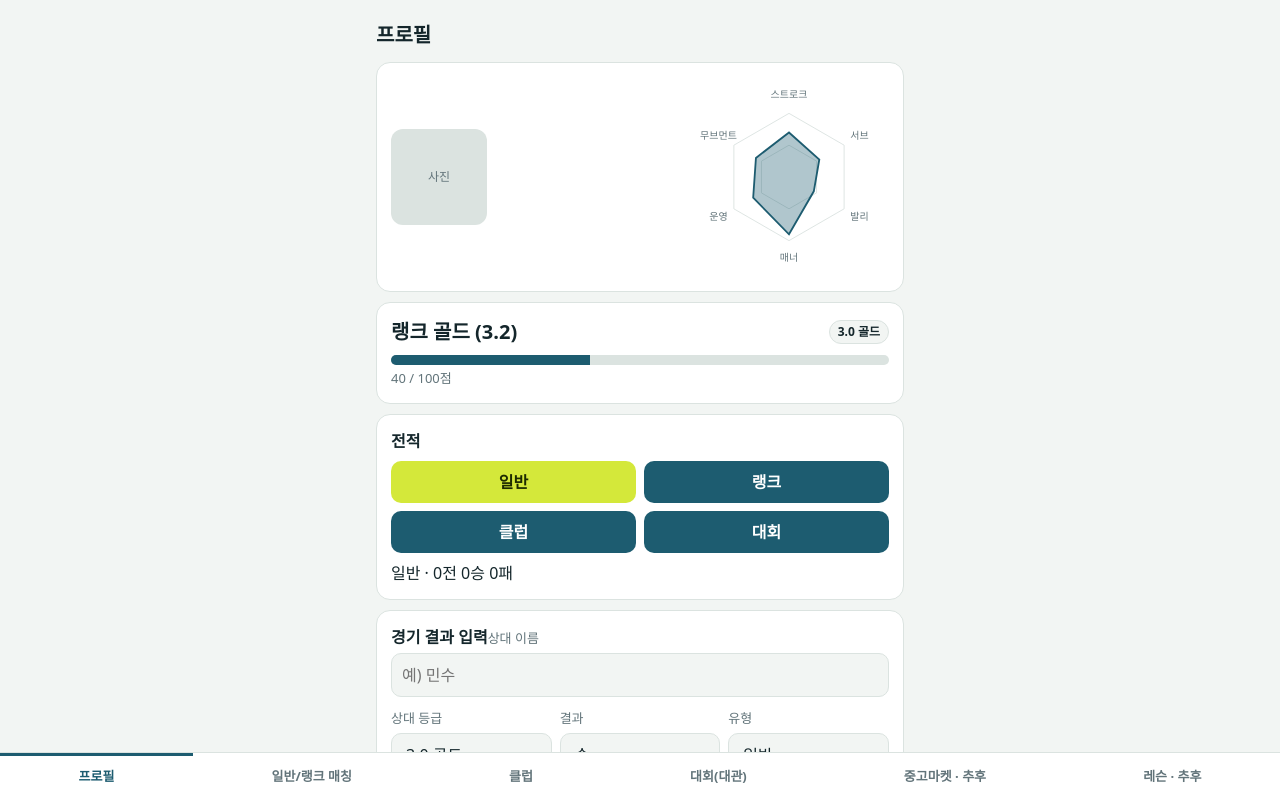
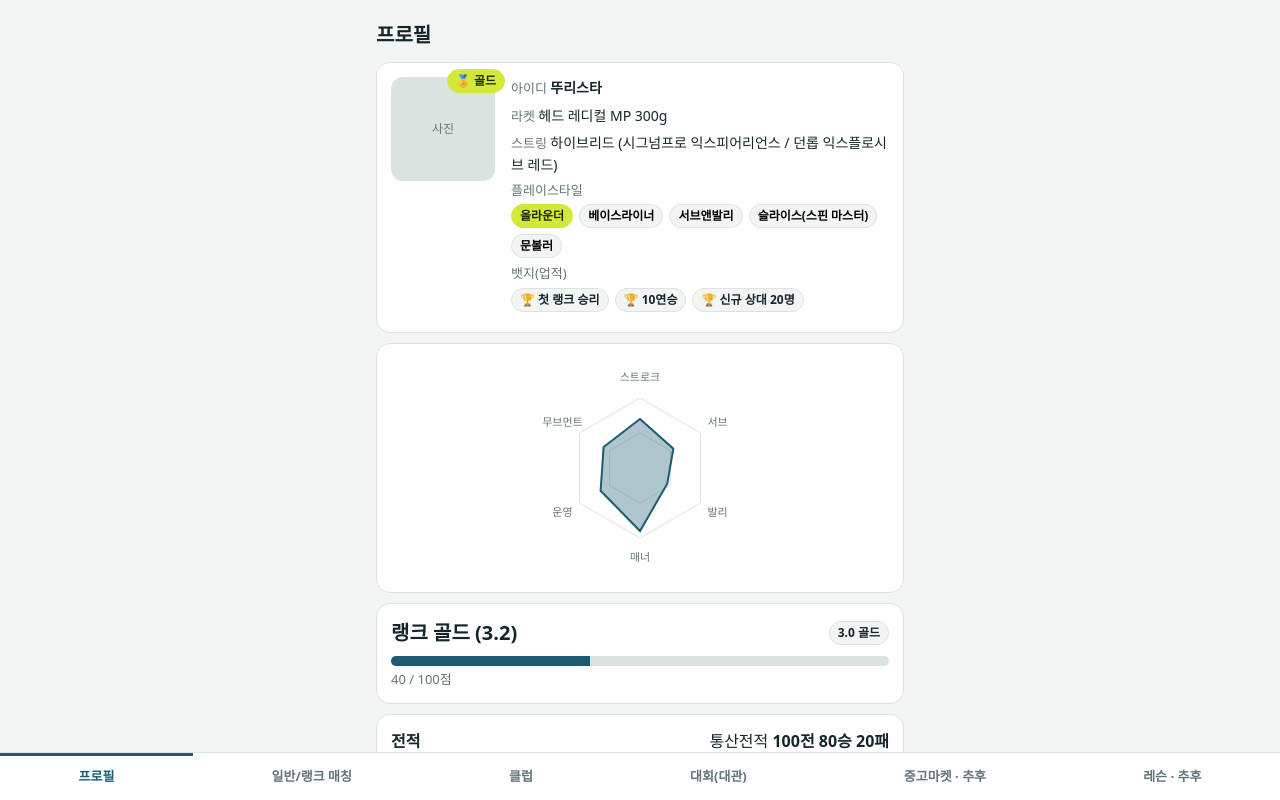
Before and after one commit to dooristar/matchpoint, a Next.js app: page / in a window 1280 px wide. Both pictures are taken after a click on the button "프로필". Shown: the top 800 px of the page. Built offline with nearby package versions, Linux system fonts and the light colour scheme.

Commit message:
Update Profile.js

```diff
--- a/components/Profile.js
+++ b/components/Profile.js
@@ -1,14 +1,27 @@
 'use client';
 import { useState } from 'react';
-import { TIERS, tierLabel, ntrp, applyResult, initialMe } from '../lib/rating';
+import { TIERS, tierLabel, ntrp } from '../lib/rating';
 
-const SKILLS = [['스트로크', 70], ['서브', 55], ['발리', 45], ['매너', 90], ['운영', 65], ['무브먼트', 60]]; // 데모 값
+// 프로필 기본 정보 (데모 값)
+const PROFILE = {
+  id: '뚜리스타',
+  racket: '헤드 레디컬 MP 300g',
+  string: '하이브리드 (시그넘프로 익스피어리언스 / 던롭 익스플로시브 레드)',
+  badges: ['첫 랭크 승리', '10연승', '신규 상대 20명'],
+};
+const STYLES = ['올라운더', '베이스라이너', '서브앤발리', '슬라이스(스핀 마스터)', '문볼러'];
+const SKILLS = [['스트로크', 70], ['서브', 55], ['발리', 45], ['매너', 90], ['운영', 65], ['무브먼트', 60]];
+const LEVELS = [2.0, 2.5, 3.0, 3.5, 4.0];
+const REVIEW_ROWS = [['level', '실력수준'], ['manner', '매너'], ['time', '시간약속'], ['attitude', '경기태도'], ['rematch', '재경기의향']];
+const DEFAULT_REVIEW = { level: 3, manner: 4, time: 5, attitude: 4, rematch: 4 };
+const RECORDS = { 일반: { g: 50, w: 40 }, 랭크: { g: 30, w: 24 }, 클럽: { g: 15, w: 11 }, 대회: { g: 5, w: 5 } };
 
 function Radar() {
-  const c = 110, r = 70, pt = (i, v) => { const a = (-90 + i * 60) * Math.PI / 180; return [c + Math.cos(a) * r * v, c + Math.sin(a) * r * v]; };
+  const c = 110, r = 70;
+  const pt = (i, v) => { const a = (-90 + i * 60) * Math.PI / 180; return [c + Math.cos(a) * r * v, c + Math.sin(a) * r * v]; };
   const ring = (v) => SKILLS.map((_, i) => pt(i, v).join(',')).join(' ');
   return (
-    <svg viewBox="0 0 220 220" width="200" height="200" role="img" aria-label="능력치 육각형 차트">
+    <svg viewBox="0 0 220 220" width="220" height="220" role="img" aria-label="능력치 육각형 그래프">
       {[0.5, 1].map((v) => <polygon key={v} points={ring(v)} fill="none" stroke="var(--line)" />)}
       <polygon points={SKILLS.map(([, v], i) => pt(i, v / 100).join(',')).join(' ')} fill="var(--court)" fillOpacity=".35" stroke="var(--court)" strokeWidth="2" />
       {SKILLS.map(([name], i) => { const [x, y] = pt(i, 1.28); return <text key={name} x={x} y={y} fontSize="11" textAnchor="middle" dominantBaseline="middle" fill="var(--mute)">{name}</text>; })}
@@ -16,51 +29,100 @@ function Radar() {
   );
 }
 
+function Stars({ value, onChange, label }) {
+  return (
+    <div role="radiogroup" aria-label={label} style={{ display: 'flex', gap: 2 }}>
+      {[1, 2, 3, 4, 5].map((n) => (
+        <button key={n} type="button" role="radio" aria-checked={value === n} aria-label={`${n}번째 별`} onClick={() => onChange(n)}
+          style={{ background: 'none', border: 0, padding: 2, cursor: 'pointer', fontSize: 28, lineHeight: 1, color: n <= value ? '#e6b800' : 'var(--line)' }}>★</button>
+      ))}
+    </div>
+  );
+}
+
 export default function Profile({ me, setMe }) {
-  const [opp, setOpp] = useState(''), [oppTier, setOppTier] = useState(me.tier), [win, setWin] = useState('1'), [kind, setKind] = useState('일반');
   const [rec, setRec] = useState('일반');
-  const submit = () => {
-    if (!opp.trim()) return;
-    setMe(applyResult(me, { opp: opp.trim(), oppTier: +oppTier, win: win === '1', kind }));
-    setOpp('');
-  };
-  const count = (k) => { const m = me.matches.filter((x) => x.kind === k); const w = m.filter((x) => x.win).length; return `${m.length}전 ${w}승 ${m.length - w}패`; };
+  const review = { ...DEFAULT_REVIEW, ...(me.review || {}) };
+  const styles = me.styles || ['올라운더'];
+  const setReview = (k, v) => setMe({ ...me, review: { ...review, [k]: v } });
+  const toggleStyle = (s) => setMe({ ...me, styles: styles.includes(s) ? styles.filter((x) => x !== s) : [...styles, s] });
+
+  const fmt = (r) => `${r.g}전 ${r.w}승 ${r.g - r.w}패`;
+  const total = Object.values(RECORDS).reduce((a, r) => ({ g: a.g + r.g, w: a.w + r.w }), { g: 0, w: 0 });
+  const cur = RECORDS[rec];
+  const infoRow = { marginBottom: 6, fontSize: 14 };
+
   return (
     <div>
       <h1>프로필</h1>
-      <div className="card row">
-        <div className="photo" style={{ width: 96, height: 96 }}>사진</div>
+
+      {/* 사진 + 뱃지 + 기본 정보 */}
+      <div className="card" style={{ display: 'flex', gap: 16, alignItems: 'flex-start' }}>
+        <div style={{ position: 'relative', flex: 'none' }}>
+          <div className="photo" style={{ width: 104, height: 104 }}>사진</div>
+          <span className="tag ball" style={{ position: 'absolute', top: -8, right: -10 }}>🏅 {TIERS[me.tier].name}</span>
+        </div>
+        <div style={{ flex: 1, minWidth: 0 }}>
+          <div style={infoRow}><span className="mute">아이디 </span><b>{PROFILE.id}</b></div>
+          <div style={infoRow}><span className="mute">라켓 </span>{PROFILE.racket}</div>
+          <div style={infoRow}><span className="mute">스트링 </span>{PROFILE.string}</div>
+          <div style={infoRow}>
+            <div className="mute">플레이스타일</div>
+            <div style={{ display: 'flex', flexWrap: 'wrap', gap: 6, marginTop: 4 }}>
+              {STYLES.map((s) => (
+                <button key={s} type="button" aria-pressed={styles.includes(s)} onClick={() => toggleStyle(s)}
+                  className={'tag' + (styles.includes(s) ? ' ball' : '')} style={{ cursor: 'pointer', font: 'inherit', fontSize: 12, fontWeight: 700 }}>{s}</button>
+              ))}
+            </div>
+          </div>
+          <div style={infoRow}>
+            <div className="mute">뱃지(업적)</div>
+            <div style={{ display: 'flex', flexWrap: 'wrap', gap: 6, marginTop: 4 }}>
+              {PROFILE.badges.map((b) => <span key={b} className="tag">🏆 {b}</span>)}
+            </div>
+          </div>
+        </div>
+      </div>
+
+      {/* 육각형 그래프 */}
+      <div className="card" style={{ display: 'grid', placeItems: 'center' }}>
         <Radar />
       </div>
+
+      {/* 랭크 */}
       <div className="card">
         <div className="row"><b style={{ fontSize: 20 }}>랭크 {TIERS[me.tier].name} ({ntrp(me.tier, me.pts)})</b><span className="tag">{tierLabel(me.tier)}</span></div>
         {me.promo
           ? <div style={{ marginTop: 8 }}>승급전 {me.promo.w}승 {me.promo.l}패 · 5판 3승 (같은 등급 이상 상대만)</div>
           : <><div className="bar"><i style={{ width: me.pts + '%' }} /></div><div className="mute">{me.pts} / 100점</div></>}
       </div>
+
+      {/* 전적 */}
       <div className="card">
-        <b>전적</b>
-        <div className="grid2" style={{ margin: '8px 0' }}>
-          {['일반', '랭크', '클럽', '대회'].map((k) => <button key={k} className={'btn' + (rec === k ? ' ball' : '')} onClick={() => setRec(k)}>{k}</button>)}
+        <div className="row" style={{ flexWrap: 'wrap' }}>
+          <b>전적</b>
+          <span>통산전적 <b>{fmt(total)}</b></span>
         </div>
-        <div>{rec} · {count(rec)}</div>
+        <div style={{ display: 'grid', gridTemplateColumns: 'repeat(4,1fr)', gap: 8, margin: '10px 0' }}>
+          {Object.keys(RECORDS).map((k) => (
+            <button key={k} className={'btn' + (rec === k ? ' ball' : '')} aria-pressed={rec === k} onClick={() => setRec(k)}>{k}</button>
+          ))}
+        </div>
+        <div>{rec} 전적 · <b>{fmt(cur)}</b> <span className="mute">· 승률 {Math.round((cur.w / cur.g) * 100)}%</span></div>
       </div>
+
+      {/* 평가 */}
       <div className="card">
-        <b>경기 결과 입력</b>
-        <label>상대 이름</label><input value={opp} onChange={(e) => setOpp(e.target.value)} placeholder="예) 민수" />
-        <div className="grid3">
-          <div><label>상대 등급</label><select value={oppTier} onChange={(e) => setOppTier(e.target.value)}>{TIERS.map((t, i) => <option key={i} value={i}>{t.n.toFixed(1)} {t.name}</option>)}</select></div>
-          <div><label>결과</label><select value={win} onChange={(e) => setWin(e.target.value)}><option value="1">승</option><option value="0">패</option></select></div>
-          <div><label>유형</label><select value={kind} onChange={(e) => setKind(e.target.value)}><option>일반</option><option>랭크</option></select></div>
-        </div>
-        <button className="btn" onClick={submit}>결과 반영</button>
-        {me.matches.slice().reverse().slice(0, 8).map((m) => (
-          <div className="row mute" key={m.ts} style={{ marginTop: 6 }}>
-            <span>{m.opp} ({TIERS[m.oppTier].n.toFixed(1)}) {m.win ? '승' : '패'}</span>
-            <span><span className={m.delta >= 0 ? 'up' : 'down'}>{m.delta > 0 ? '+' : ''}{m.delta}</span> {m.note}</span>
+        <b>평가</b>
+        {REVIEW_ROWS.map(([k, name]) => (
+          <div className="row" key={k} style={{ marginTop: 8 }}>
+            <span>{name}</span>
+            <div style={{ display: 'flex', alignItems: 'center', gap: 8 }}>
+              <Stars value={review[k]} onChange={(v) => setReview(k, v)} label={name} />
+              <span className="mute" style={{ minWidth: 30, textAlign: 'right' }}>{k === 'level' ? LEVELS[review[k] - 1].toFixed(1) : `${review[k]}/5`}</span>
+            </div>
           </div>
         ))}
-        <button className="btn" style={{ marginTop: 10 }} onClick={() => confirm('데모 데이터를 초기화할까요?') && setMe(initialMe())}>데모 초기화</button>
       </div>
     </div>
   );
```
